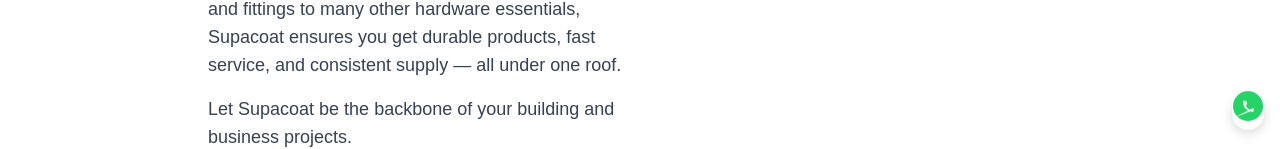
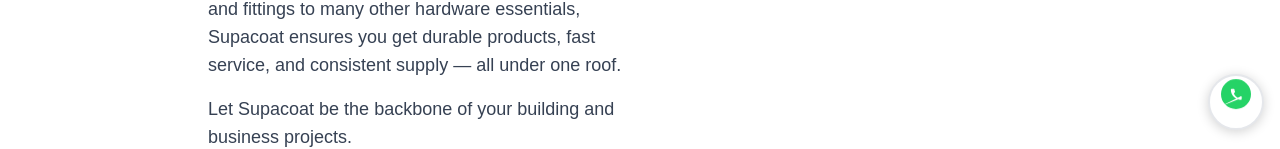
Before and after one commit to kellyworkos00-droid/project101, a Next.js app: page / in a window 1280 px wide. Shown: the part 654-803 px from the top of the page. Built offline with nearby package versions, Linux system fonts and the light colour scheme.

Commit message:
Polish WhatsApp floating button UI and tooltip

```diff
--- a/src/components/FloatingWhatsAppButton.tsx
+++ b/src/components/FloatingWhatsAppButton.tsx
@@ -1,4 +1,5 @@
 
+"use client";
 import { useState } from "react";
 const whatsappNumber = "254702771771"; // Kenyan format for WhatsApp link
 const defaultMessage = "Hello, I would like to order Supacoat.";
@@ -6,7 +7,7 @@
 const FloatingWhatsAppButton = () => {
   const [showTooltip, setShowTooltip] = useState(false);
   return (
-    <div className="fixed bottom-4 right-4 z-[110] flex flex-col items-center" style={{background: 'rgba(255,255,255,0.05)', borderRadius: '50%', boxShadow: '0 2px 12px rgba(0,0,0,0.18)'}}>
+    <div className="fixed bottom-4 right-4 z-[110] flex flex-col items-center" style={{background: 'white', borderRadius: '50%', boxShadow: '0 2px 12px rgba(0,0,0,0.18)', border: '2px solid #e5e7eb', padding: '10px'}}>
       <a
         href={`https://wa.me/${whatsappNumber}?text=${encodeURIComponent(defaultMessage)}`}
         className="btn-whatsapp animate-bounce"
@@ -22,7 +23,7 @@
         </svg>
       </a>
       {showTooltip && (
-        <div className="mb-2 px-3 py-1 rounded bg-gray-900 text-white text-xs shadow-lg animate-fade-in">
+        <div className="mb-2 px-4 py-2 rounded-lg bg-green-600 text-white text-sm shadow-xl animate-fade-in font-semibold" style={{maxWidth: '180px', textAlign: 'center'}}>
           Chat with us on WhatsApp!
         </div>
       )}
```
